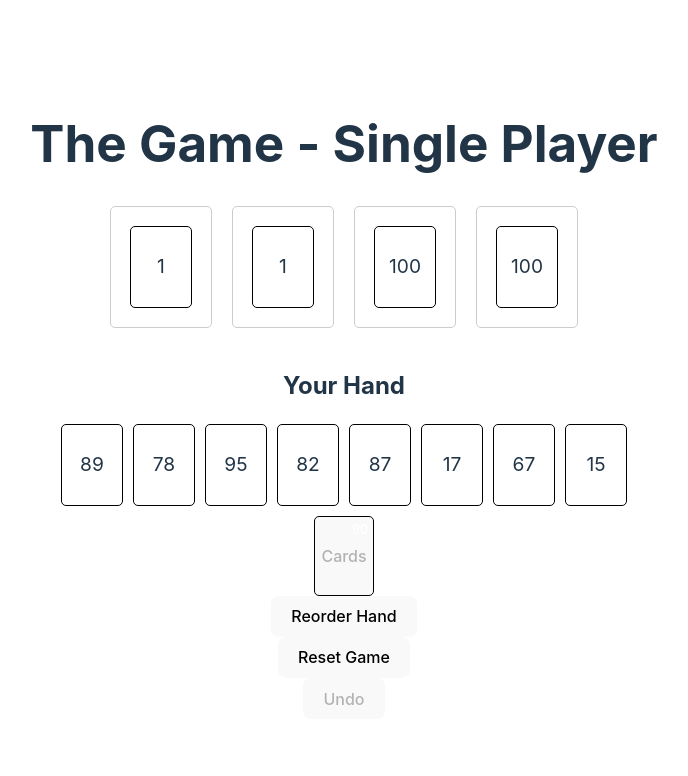
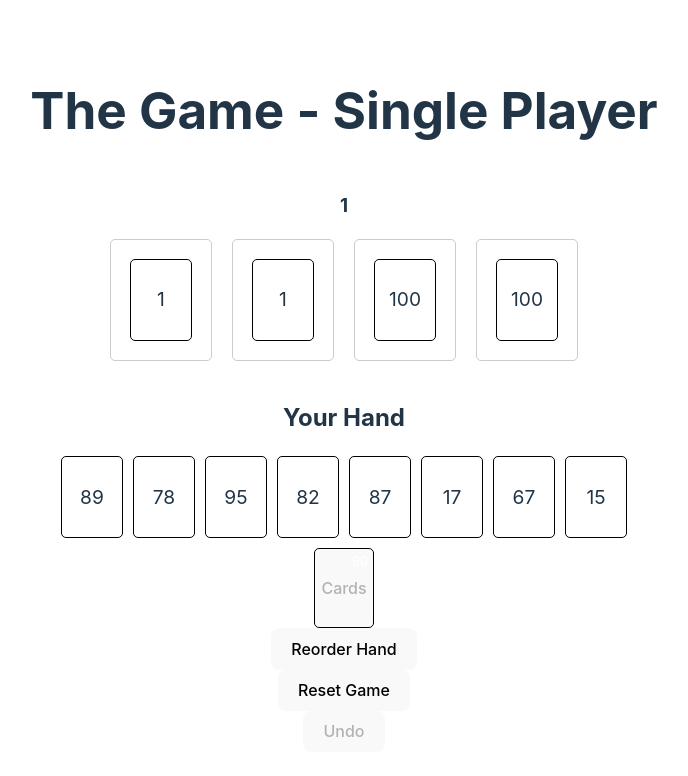
Before and after one commit to chrsteffen1/the-game, a React (Vite) app: page / in a window 1280 px wide. Shown: the top 776 px of the page, without its empty margins (296-984 px from the left). Built offline with nearby package versions, Linux system fonts and the light colour scheme.

Commit message:
Undo move bug fix

```diff
--- a/src/Game.jsx
+++ b/src/Game.jsx
@@ -21,6 +21,7 @@ const Game = () => {
   const [gameHistory, setGameHistory] = useState([]);
   const [noMovesMessage, setNoMovesMessage] = useState('')
   const [invalidMoveMessage, setInvalidMoveMessage] = useState('');
+  const [turn, setTurn] = useState(1)
 
 
   useEffect(() => {
@@ -70,8 +71,11 @@ const Game = () => {
   };
 
   const undoMove = () => {
-    if (gameHistory.length === 0) {
+    if (gameHistory.length === 0 ) {
       return; // Nothing to undo
+    }
+    if (gameHistory[gameHistory.length - 1].turn < turn || (gameHistory[gameHistory.length - 1].turn === turn && cardsPlayedSinceDraw === 0)){
+      return;
     }
     const lastMove = gameHistory.pop(); // Get the last move from history
     const { prevPiles, prevHand, prevCardsPlayedSinceDraw } = lastMove;
@@ -106,6 +110,7 @@ const Game = () => {
     setHand(newHand);
     setDeck([...deck]);
     setCardsPlayedSinceDraw(0);
+    setTurn(turn + 1)
   };
 
   const canPlayOnPile = (card, pile) => {
@@ -151,6 +156,7 @@ const Game = () => {
           prevPiles: { ...piles },
           prevHand: [...hand],
           prevCardsPlayedSinceDraw: cardsPlayedSinceDraw,
+          turn: turn
         },
       ]);
 
@@ -167,6 +173,7 @@ const Game = () => {
 return (
     <div className="game-container"> {/* Class for centering and background */}
       <h1>The Game - Single Player</h1>
+      <h3>{turn}</h3>
       <div id="game-board"> {/* ID for game board */}
         {/* Ascending Pile 1 */}
         <div className="pile" id="asc-pile-1" onClick={() => playCard('ascPile1')}>
```
